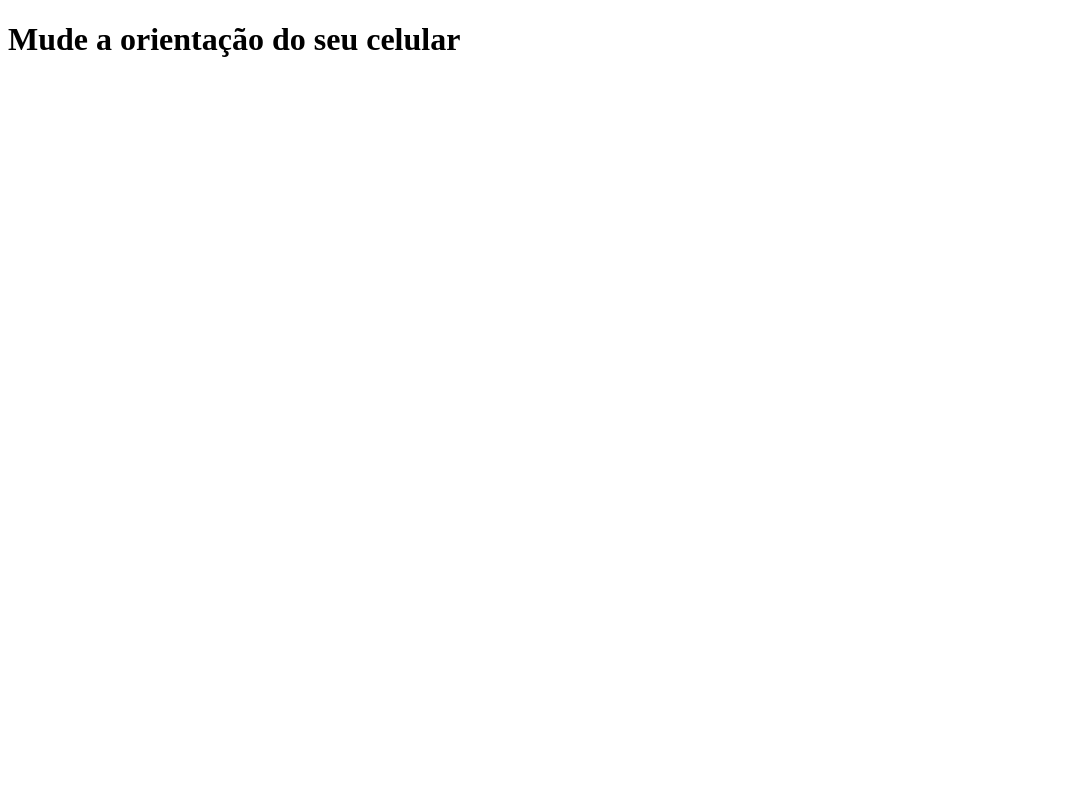
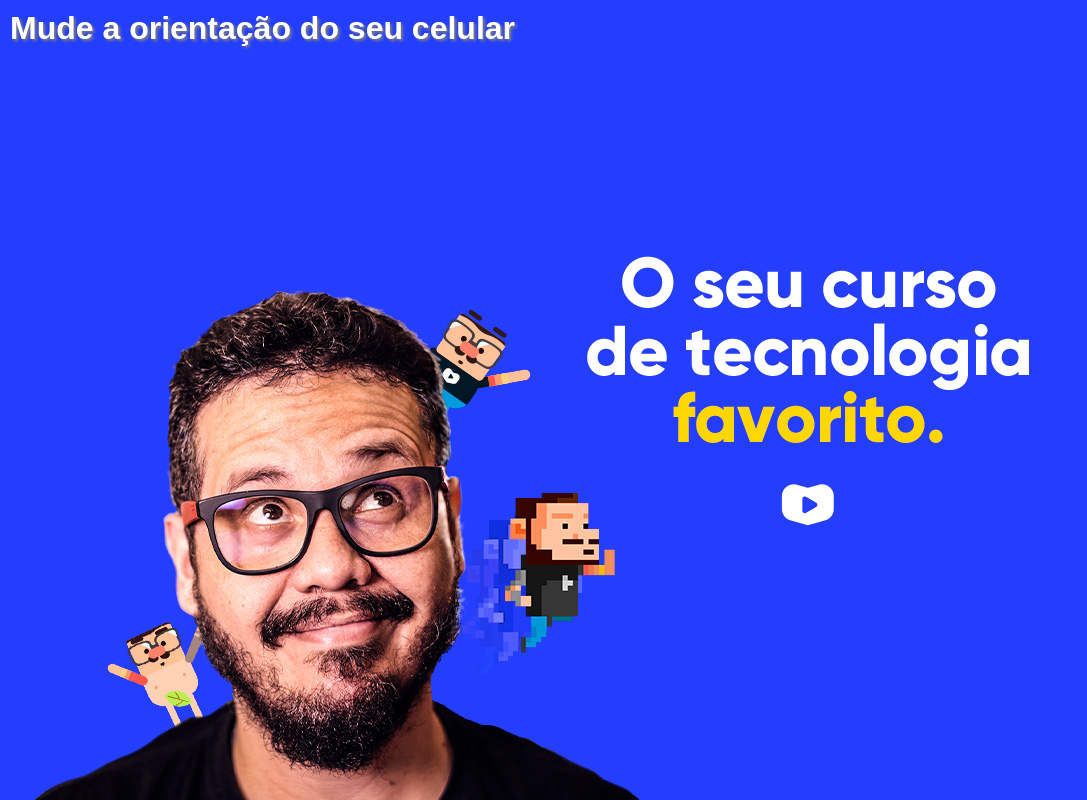
Before and after one commit to Lucas24344/Media-Queries, a plain HTML site: page index.html in a window 1280 px wide. Shown: the whole page, without its empty margins (0-1087 px from the left). Drawn offline with Linux system fonts and the light colour scheme.

Commit message:
exercicio

```diff
--- a/estilos/paisagem.css
+++ b/estilos/paisagem.css
@@ -1,3 +1,8 @@
 @charset "UTF-8";
 
-/*aparelho deutado*/
+/*aparelho deitado*/
+
+body{
+    background: url(../imagens/cev-landscape.jpg);
+    background-position: bottom;
+}
--- a/estilos/retrato.css
+++ b/estilos/retrato.css
@@ -1,3 +1,8 @@
 @charset "UTF-8";
 
 /*aparelho em pé*/
+
+body{
+    background-image: url(../imagens/cev-portrait.jpg);
+    background-position: center bottom;
+}
--- a/estilos/style.css
+++ b/estilos/style.css
@@ -1 +1,25 @@
 @charset "UTF-8";
+
+*{
+    margin:0;
+    padding:0;
+    font-family:arial;
+
+}
+
+html, body{
+    width:100vw;
+    height:100vh;
+    background-color: #233eff;
+    background-size:contain;
+    background-repeat:no-repeat;
+
+
+
+}
+
+h1{
+    color:white;
+    text-shadow: 2px 2px 3px #7e7e7e;
+    padding:10px;
+}
```
Also changed, not shown: index.html (+4 -4 lines).
